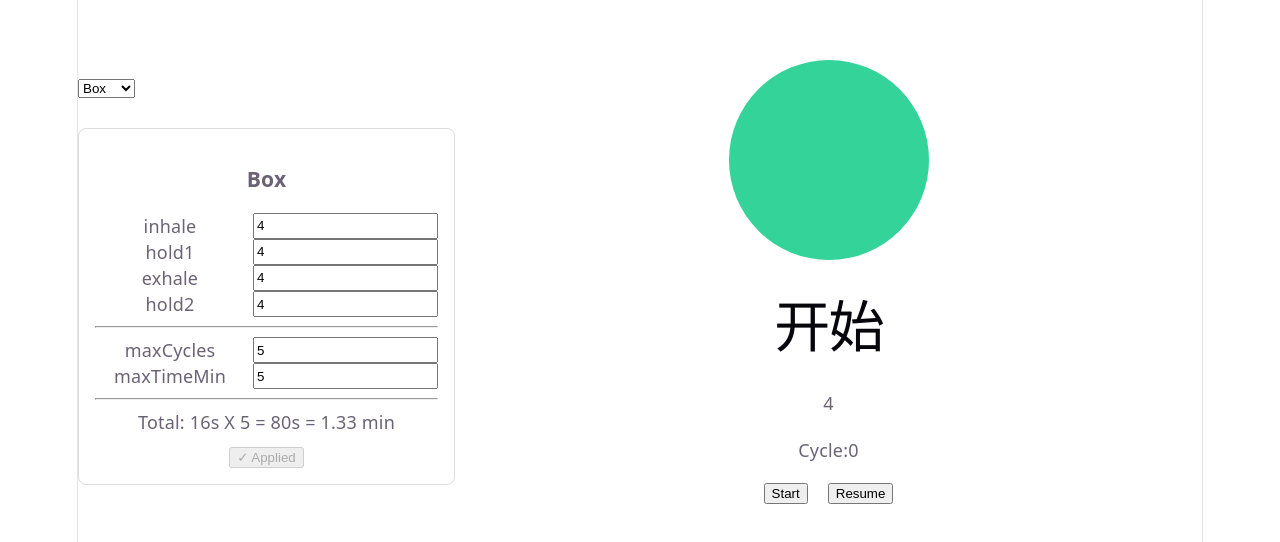
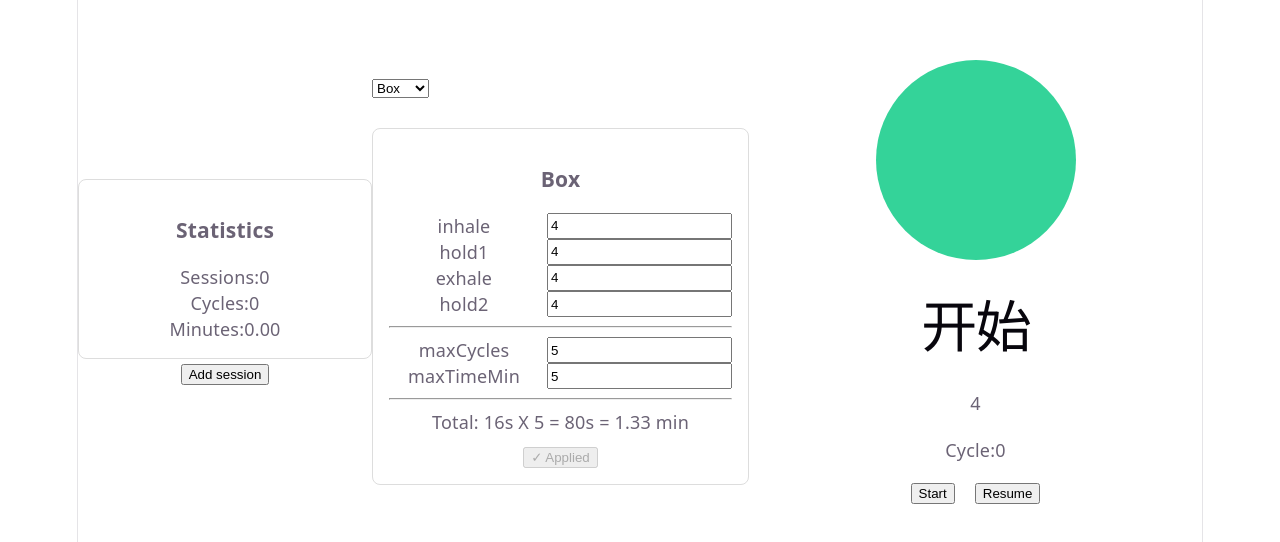
Before and after one commit to laughing96/breath-app, a React (Vite) app: page / in a window 1280 px wide. Shown: the part 118-660 px from the top of the page. Built offline with nearby package versions, Linux system fonts and the light colour scheme.

Commit message:
增加历史记录的V1

```diff
--- a/src/App.tsx
+++ b/src/App.tsx
@@ -10,14 +10,40 @@ import { PATTERNS } from "./models/Patterns";
 import "./App.css";
 import { PatternEditor } from "./components/PatternEditor";
 import { useState } from "react";
+import { StatisticsPanel } from "./components/StatisticsPanel";
+import { StatisticsService } from "./services/StatisticsService";
 
 export default function App() {
-    const { uiState, pattern, session, saved, start, pause, resume, stop, changePattern } =
-        useBreathing();
+    const {
+        uiState,
+        pattern,
+        session,
+        saved,
+        start,
+        pause,
+        resume,
+        stop,
+        changePattern,
+    } = useBreathing();
     // const { pattern, changePattern } = useBreathing();
+    // const statistics = StatisticsService.getStatistics();
+    const [statistics, setStatistics] = useState(
+        StatisticsService.getStatistics(),
+    );
 
     return (
         <div className="app">
+            <div>
+                <StatisticsPanel statistics={statistics} />
+                <button
+                    onClick={() => {
+                        const updated = StatisticsService.recordSession(10, 2.67);
+                        setStatistics(updated);
+                    }}
+                >
+                    Add session
+                </button>
+            </div>
             <div className="sidebar">
                 <PatternSelector
                     value={pattern.name}
@@ -25,12 +51,17 @@ export default function App() {
                     onChange={(name) => {
                         const pattern = PATTERNS.find((p) => p.name === name);
                         if (pattern) {
-                            changePattern(pattern,session);
+                            changePattern(pattern, session);
                         }
                     }}
                 />
                 {/* <PatternPreview pattern={pattern} /> */}
-                <PatternEditor pattern={pattern} session={session} saved={saved} onApply={changePattern} />
+                <PatternEditor
+                    pattern={pattern}
+                    session={session}
+                    saved={saved}
+                    onApply={changePattern}
+                />
             </div>
             <div className="main">
                 <BreathingCircle uiState={uiState} />
--- /dev/null
+++ b/src/components/StatisticsPanel.tsx
@@ -0,0 +1,36 @@
+import type { Statistics } from "../models/Statistics";
+
+interface StatisticsPanelProps {
+    statistics: Statistics;
+}
+
+export function StatisticsPanel({ statistics }: StatisticsPanelProps) {
+    return (
+        <div
+            style={{
+                padding: 16,
+                border: "1px solid #ddd",
+                borderRadius: 8,
+                minWidth: 260,
+            }}
+        >
+            <h3>Statistics</h3>
+
+            <div>
+                Sessions:
+                {""}
+                {statistics.totalSessions}
+            </div>
+            <div>
+                Cycles:
+                {""}
+                {statistics.totalCycles}
+            </div>
+            <div>
+                Minutes:
+                {""}
+                {statistics.totalMinutes.toFixed(2)}
+            </div>
+        </div>
+    );
+}
--- /dev/null
+++ b/src/models/Statistics.ts
@@ -0,0 +1,18 @@
+export interface Statistics{
+    totalSessions: number;
+    totalCycles: number;
+    totalMinutes: number;
+}
+
+export interface StatisticsRecord {
+    timestamp: number;
+    cycles: number;
+    minutes: number;
+    patternName: string;
+}
+
+
+interface StatisticsStore {
+    summary : Statistics;
+    records: StatisticsRecord[];
+}
--- /dev/null
+++ b/src/services/StatisticsService.ts
@@ -0,0 +1,32 @@
+import type { Statistics, StatisticsRecord } from "../models/Statistics";
+import { StorageService } from "./StorageService";
+
+export class StatisticsService {
+    static getStatistics():Statistics {
+        return StorageService.loadStatistics()
+    }
+
+    static recordSession(
+        cycles: number,
+        minutes: number
+    ): Statistics{
+        const statistics = StorageService.loadStatistics();
+
+        const updated: Statistics = {
+            totalCycles: statistics.totalCycles + cycles,
+            totalMinutes: statistics.totalMinutes + minutes,
+            totalSessions : statistics.totalSessions + 1,
+        };
+
+        StorageService.saveStatistics(updated);
+        return updated;
+    }
+
+    static reset(): void {
+        StorageService.saveStatistics({
+            totalMinutes: 0,
+            totalSessions: 0,
+            totalCycles: 0,
+        })
+    }
+}
--- /dev/null
+++ b/src/services/StorageService.ts
@@ -0,0 +1,26 @@
+import type { Statistics } from "../models/Statistics";
+
+const STAISTICS_KEY = "breath_statistics";
+
+export class StorageService {
+    static loadStatistics(): Statistics {
+        const raw = localStorage.getItem(STAISTICS_KEY);
+        if (!raw) {
+            return { totalSessions: 0, totalCycles: 0, totalMinutes: 0 };
+        }
+
+        try {
+            return JSON.parse(raw);
+        } catch {
+            return {
+                totalSessions: 0,
+                totalCycles: 0,
+                totalMinutes: 0,
+            };
+        }
+    }
+
+    static saveStatistics(statistics: Statistics) {
+        localStorage.setItem(STAISTICS_KEY, JSON.stringify(statistics))
+    }
+}
```
Also changed, not shown: src/test/test_StorageService.ts (added, +9 -0 lines).
